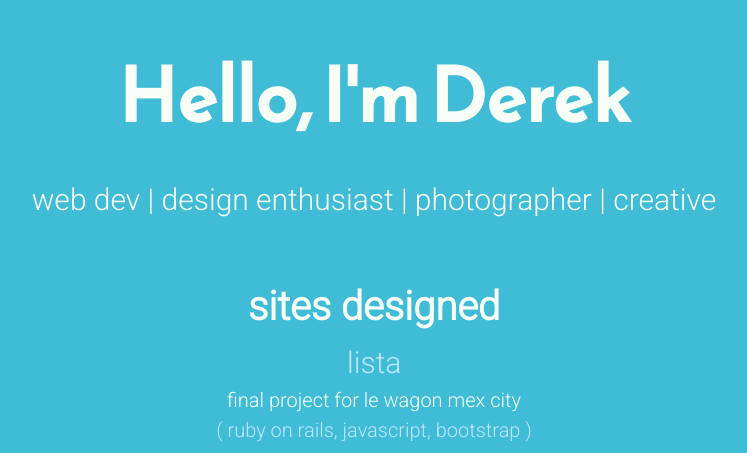
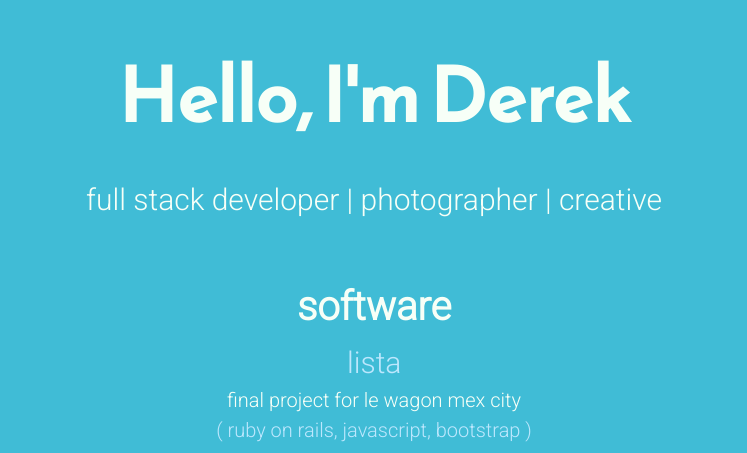
Before and after one commit to dereksaffe/dereksaffe.github.io, a plain HTML site: page index.html in a window 1280 px wide. Shown: the part 103-556 px from the top of the page, without its empty margins (266-1013 px from the left). Drawn offline with Linux system fonts and the light colour scheme.

Commit message:
changed wording

```diff
--- a/index.html
+++ b/index.html
@@ -26,10 +26,10 @@
 <body>
 	<main>
 		<div class="intro">Hello, I'm Derek</div>
-		<div class="tagline">web dev | design enthusiast | photographer | creative</div>
+		<div class="tagline">full stack developer | photographer | creative</div>
 		<!-- Find your icons from here - https://fontawesome.com/icons?d=gallery&s=brands -->
     <div class="examples">
-      <h1>sites designed</h1>
+      <h1>software</h1>
       <h2><a class="hvr-grow" target="_blank" href="http://www.lista.world/">lista</a></h2>
       <p>final project for le wagon mex city</p>
       <p><a href="https://github.com/dereksaffe/lista" target="_blank">( ruby on rails, javascript, bootstrap )</a></p>
```
